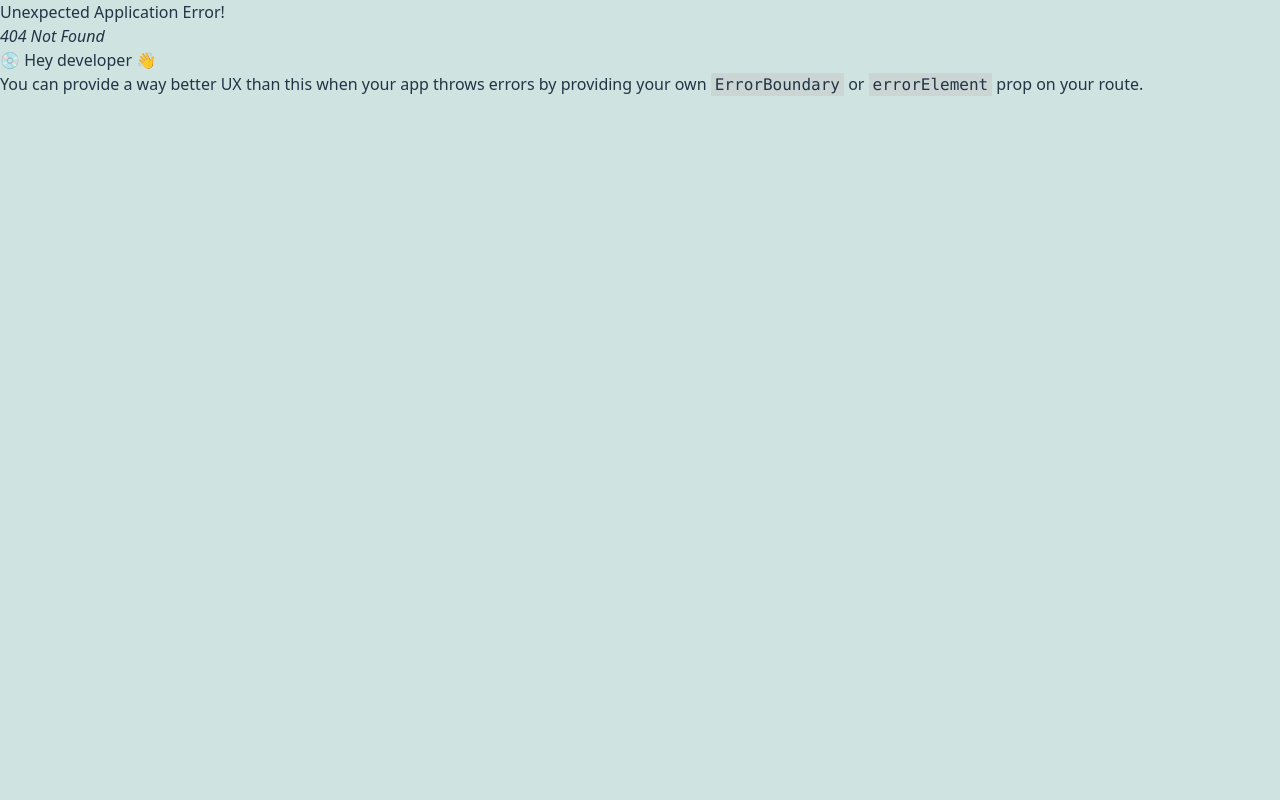
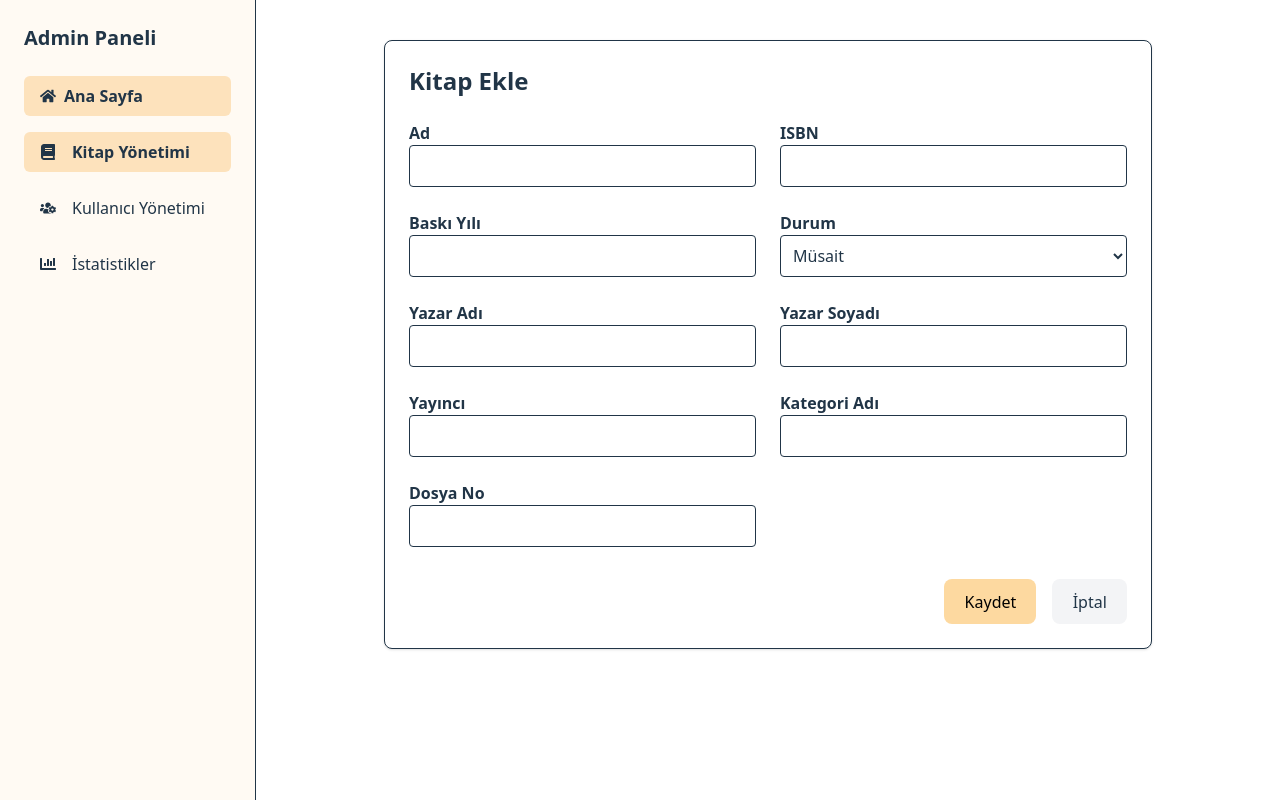
Before and after one commit to melseozs/kutuphane_yonetim_sistemi, a React (Vite) app: page /admin-panel/kitap-yonetimi in a window 1280 px wide. Before the commit this address had no page. Built offline with nearby package versions, Linux system fonts and the light colour scheme.

Commit message:
yonetici işlemleri

```diff
--- a/package.json
+++ b/package.json
@@ -15,18 +15,20 @@
     "react": "^19.0.0",
     "react-dom": "^19.0.0",
     "react-icons": "^5.5.0",
-    "react-router-dom": "^7.4.0",
-    "tailwindcss": "^4.0.13"
+    "react-router-dom": "^7.4.0"
   },
   "devDependencies": {
     "@eslint/js": "^9.21.0",
     "@types/react": "^19.0.10",
     "@types/react-dom": "^19.0.4",
     "@vitejs/plugin-react": "^4.4.0",
+    "autoprefixer": "^10.4.21",
     "eslint": "^9.21.0",
     "eslint-plugin-react-hooks": "^5.1.0",
     "eslint-plugin-react-refresh": "^0.4.19",
     "globals": "^15.15.0",
+    "postcss": "^8.5.3",
+    "tailwindcss": "^4.1.4",
     "vite": "^6.2.0"
   }
 }
--- a/src/index.css
+++ b/src/index.css
@@ -20,7 +20,7 @@ body {
   min-width: 320px;
   min-height: 100vh;
   box-sizing: border-box;
-  background-color: #cfe3e1;
+  background-color: #fff3e7;
   display: block;
 }
 
@@ -31,7 +31,7 @@ h1 {
 
 button {
   border-radius: 8px;
-  border: 1px;
+  border: 1px solid transparent;
   padding: 0.6em 1.2em;
   font-size: 1em;
   font-weight: 500;
@@ -49,7 +49,4 @@ button:focus-visible {
     color: #213547;
     background-color: #ffffff;
   }
-
-
-
 }
--- a/src/pages/Anasayfa.jsx
+++ b/src/pages/Anasayfa.jsx
@@ -21,7 +21,7 @@ function Anasayfa() {
           {services.map((service, index) => (
             <div
               key={index}
-              className="bg-gradient-to-r from-gray-50 via-amber-50 to-yellow-50 p-6 rounded-xl shadow-lg hover:shadow-2xl transition duration-300 text-center flex flex-col justify-center items-center mb-6 "
+              className="bg-gradient-to-r from-gray-50 via-amber-50 to-yellow-50 p-6 rounded-xl shadow-lg hover:shadow-2xl transition duration-300 text-center flex flex-col justify-center items-center mb-6"
             >
               <Link to={service.link}>
                 <div className="flex justify-center mb-6">
@@ -31,7 +31,7 @@ function Anasayfa() {
                     className="w-24 h-24 rounded-lg border-3 border-[#54514b]"
                   />
                 </div>
-                <p className="text-gray-800 hover:text-[#35312e] font-semibold font-sans p-3 text-lg">
+                <p className="text-gray-800 hover:text-[#35312e] font-semibold p-3 text-lg">
                   {service.title}
                 </p>
               </Link>
@@ -39,6 +39,7 @@ function Anasayfa() {
           ))}
         </div>
       </div>
+
       <section className="p-10 bg-white min-h-screen">
         <h2 className="text-3xl font-bold text-center text-[#463C74] mb-12">Duyurular</h2>
         <div className="grid grid-cols-1 md:grid-cols-3 gap-6 max-w-7xl mx-auto">
@@ -63,7 +64,7 @@ function Anasayfa() {
         <div className="mt-10 text-center">
           <Link
             to="/duyurular"
-            className="inline-block bg-[#7858A6] text-white px-6 py-2 rounded-full hover:bg-[#5e3c9d] transition"
+            className="inline-block bg-[#EDD6CA] text-white px-6 py-2 rounded-full hover:bg-[#DFC2B5] transition"
           >
             Tüm Duyuruları Gör
           </Link>
--- /dev/null
+++ b/src/pages/admin/AdminPage.jsx
@@ -0,0 +1,47 @@
+import React from 'react';
+import { useNavigate } from 'react-router-dom';
+
+const AdminPage = () => {
+  const navigate = useNavigate();
+
+  const handleLogin = (e) => {
+    e.preventDefault();
+
+    const username = e.target.username.value;
+    const password = e.target.password.value;
+
+    if (username === 'admin' && password === '1234') {
+      navigate('/admin-panel/kitap-yonetimi');
+    } else {
+      alert('Kullanıcı adı veya şifre yanlış!');
+    }
+  };
+
+  return (
+    <div className="min-h-screen bg-[#FAEEE7] flex justify-center items-center">
+      <form onSubmit={handleLogin} className="bg-white p-8 rounded-lg shadow-md w-80 space-y-4">
+        <h2 className="text-2xl font-bold text-center mb-4">Admin Girişi</h2>
+        <input
+          type="text"
+          name="username"
+          placeholder="Kullanıcı Adı"
+          className="w-full border p-2 rounded"
+        />
+        <input
+          type="password"
+          name="password"
+          placeholder="Şifre"
+          className="w-full border p-2 rounded"
+        />
+        <button
+          type="submit"
+          className="w-full bg-[#fdd9a0] text-black py-2 rounded hover:bg-[#fcb96e]"
+        >
+          Giriş Yap
+        </button>
+      </form>
+    </div>
+  );
+};
+
+export default AdminPage;
--- /dev/null
+++ b/src/pages/admin/AdminPanel.jsx
@@ -0,0 +1,59 @@
+import React from 'react';
+import { Link, Outlet, useLocation } from 'react-router-dom';
+import { useNavigate } from 'react-router-dom';
+import { FaHome,FaBook, FaUsersCog, FaChartBar } from "react-icons/fa";
+
+
+
+
+
+const AdminPanel = () => {
+  const location = useLocation();
+  const navigate = useNavigate();
+
+
+
+  const menuItems = [
+    { label: ' Ana Sayfa', path: '/', icon: <FaHome />, external: true },
+    { label: 'Kitap Yönetimi', path: 'kitap-yonetimi', icon: <FaBook className="inline-block mr-2" /> },
+    { label: 'Kullanıcı Yönetimi', path: 'kullanici-yonetimi', icon: <FaUsersCog className="inline-block mr-2" /> },
+    { label: 'İstatistikler', path: 'istatistikler', icon: <FaChartBar className="inline-block mr-2" /> },
+  ];
+
+
+  return (
+    <div className="flex min-h-screen bg-[#FAEEE7]">
+      {/* SOL MENÜ */}
+      <div className="w-64 bg-[#fffaf3] border-r p-6">
+        <h2 className="text-xl font-bold mb-6">Admin Paneli</h2>
+        <ul className="space-y-4">
+          {menuItems.map((item) => (
+            <li key={item.path}>
+              <Link
+                to={item.path}
+                className={`block px-4 py-2 rounded-md hover:bg-[#fde2bc] transition ${
+                  location.pathname.includes(item.path)
+                    ? 'bg-[#fde2bc] font-semibold'
+                    : ''
+                }`}
+              >
+                <span className="flex items-center gap-2">
+  {item.icon}
+  {item.label}
+</span>
+
+              </Link>
+            </li>
+          ))}
+        </ul>
+      </div>
+
+      {/* SAĞ İÇERİK */}
+      <div className="flex-grow p-10 bg-white">
+        <Outlet />
+      </div>
+    </div>
+  );
+};
+
+export default AdminPanel;
--- /dev/null
+++ b/src/pages/admin/KitapYonetimi.jsx
@@ -0,0 +1,77 @@
+import React from 'react';
+
+const KitapYonetimi = () => {
+  return (
+    <div className="max-w-3xl mx-auto bg-white border p-6 rounded-lg shadow">
+      <h2 className="text-2xl font-bold mb-6">Kitap Ekle</h2>
+      <form className="grid grid-cols-1 md:grid-cols-2 gap-6">
+
+        <div>
+          <label className="block font-semibold">Ad</label>
+          <input name="ad" type="text" className="w-full border rounded p-2" />
+        </div>
+
+        <div>
+          <label className="block font-semibold">ISBN</label>
+          <input name="isbn" type="text" className="w-full border rounded p-2" />
+        </div>
+
+        <div>
+          <label className="block font-semibold">Baskı Yılı</label>
+          <input name="baskiYili" type="number" className="w-full border rounded p-2" />
+        </div>
+
+        <div>
+          <label className="block font-semibold">Durum</label>
+          <select name="durum" className="w-full border rounded p-2">
+            <option>Müsait</option>
+            <option>Ödünçte</option>
+          </select>
+        </div>
+
+        <div>
+          <label className="block font-semibold">Yazar Adı</label>
+          <input name="yazarAdi" type="text" className="w-full border rounded p-2" />
+        </div>
+
+        <div>
+          <label className="block font-semibold">Yazar Soyadı</label>
+          <input name="yazarSoyadi" type="text" className="w-full border rounded p-2" />
+        </div>
+
+        <div>
+          <label className="block font-semibold">Yayıncı</label>
+          <input name="yayinci" type="text" className="w-full border rounded p-2" />
+        </div>
+
+        <div>
+          <label className="block font-semibold">Kategori Adı</label>
+          <input name="kategori" type="text" className="w-full border rounded p-2" />
+        </div>
+
+        <div>
+          <label className="block font-semibold">Dosya No</label>
+          <input name="dosyaNo" type="text" className="w-full border rounded p-2" />
+        </div>
+
+        {/* Butonlar tam alta toplu şekilde */}
+        <div className="md:col-span-2 flex justify-end gap-4 pt-2">
+          <button
+            type="submit"
+            className="bg-[#fdd9a0] text-black px-4 py-2 rounded hover:bg-[#fcb96e]"
+          >
+            Kaydet
+          </button>
+          <button
+            type="button"
+            className="bg-gray-100 border border-gray-400 px-4 py-2 rounded hover:bg-gray-200"
+          >
+            İptal
+          </button>
+        </div>
+      </form>
+    </div>
+  );
+};
+
+export default KitapYonetimi;
--- /dev/null
+++ b/src/pages/admin/KullaniciYonetimi.jsx
@@ -0,0 +1,74 @@
+import React, { useState } from 'react';
+
+const KullaniciYonetimi = () => {
+  const [kullanicilar, setKullanicilar] = useState([
+    { id: 1, ad: "Ayşe Yılmaz", email: "ayse@example.com" },
+    { id: 2, ad: "Mehmet Kara", email: "mehmet@example.com" }
+  ]);
+
+  const [yeniAd, setYeniAd] = useState("");
+  const [yeniEmail, setYeniEmail] = useState("");
+
+  const handleEkle = () => {
+    if (!yeniAd || !yeniEmail) return;
+    const yeniKullanici = {
+      id: Date.now(),
+      ad: yeniAd,
+      email: yeniEmail
+    };
+    setKullanicilar([...kullanicilar, yeniKullanici]);
+    setYeniAd("");
+    setYeniEmail("");
+  };
+
+  const handleSil = (id) => {
+    setKullanicilar(kullanicilar.filter(k => k.id !== id));
+  };
+
+  return (
+    <div>
+      <h2 className="text-2xl font-bold mb-6">Kullanıcı Yönetimi</h2>
+
+      {/* Ekleme Formu */}
+      <div className="mb-6 flex gap-4">
+        <input
+          type="text"
+          placeholder="Ad Soyad"
+          value={yeniAd}
+          onChange={(e) => setYeniAd(e.target.value)}
+          className="border px-3 py-2 rounded w-1/3"
+        />
+        <input
+          type="email"
+          placeholder="Email"
+          value={yeniEmail}
+          onChange={(e) => setYeniEmail(e.target.value)}
+          className="border px-3 py-2 rounded w-1/3"
+        />
+        <button onClick={handleEkle} className="bg-[#fdd9a0] px-4 py-2 rounded hover:bg-[#fcb96e]">
+          Ekle
+        </button>
+      </div>
+
+      {/* Kullanıcı Listesi */}
+      <ul className="space-y-3">
+        {kullanicilar.map((kullanici) => (
+          <li key={kullanici.id} className="flex justify-between items-center border-b py-2">
+            <div>
+              <p className="font-semibold">{kullanici.ad}</p>
+              <p className="text-gray-600 text-sm">{kullanici.email}</p>
+            </div>
+            <button
+              onClick={() => handleSil(kullanici.id)}
+              className="text-red-600 hover:underline"
+            >
+              Sil
+            </button>
+          </li>
+        ))}
+      </ul>
+    </div>
+  );
+};
+
+export default KullaniciYonetimi;
--- /dev/null
+++ b/src/pages/admin/İstatistikler.jsx
@@ -0,0 +1,36 @@
+import React from 'react';
+
+const Istatistikler = () => {
+  // Sahte veriler (ileride backend ile değiştirilebilir)
+  const toplamKitap = 120;
+  const toplamKullanici = 48;
+  const oduncVerilen = 35;
+  const mevcuttaMusait = toplamKitap - oduncVerilen;
+
+  return (
+    <div className="space-y-6">
+      <h2 className="text-2xl font-bold text-[#463C74]">İstatistikler</h2>
+
+      <div className="grid grid-cols-1 sm:grid-cols-2 lg:grid-cols-4 gap-6">
+        <div className="bg-white rounded shadow p-4">
+          <h3 className="text-lg font-semibold">Toplam Kitap</h3>
+          <p className="text-3xl text-[#7858A6]">{toplamKitap}</p>
+        </div>
+        <div className="bg-white rounded shadow p-4">
+          <h3 className="text-lg font-semibold">Toplam Kullanıcı</h3>
+          <p className="text-3xl text-[#7858A6]">{toplamKullanici}</p>
+        </div>
+        <div className="bg-white rounded shadow p-4">
+          <h3 className="text-lg font-semibold">Ödünç Verilen Kitap</h3>
+          <p className="text-3xl text-[#7858A6]">{oduncVerilen}</p>
+        </div>
+        <div className="bg-white rounded shadow p-4">
+          <h3 className="text-lg font-semibold">Müsait Kitap</h3>
+          <p className="text-3xl text-[#7858A6]">{mevcuttaMusait}</p>
+        </div>
+      </div>
+    </div>
+  );
+};
+
+export default Istatistikler;
```
Also changed, not shown: src/main.jsx (+29 -16 lines), 1 other file (tests, documents, lock files or other folders).
